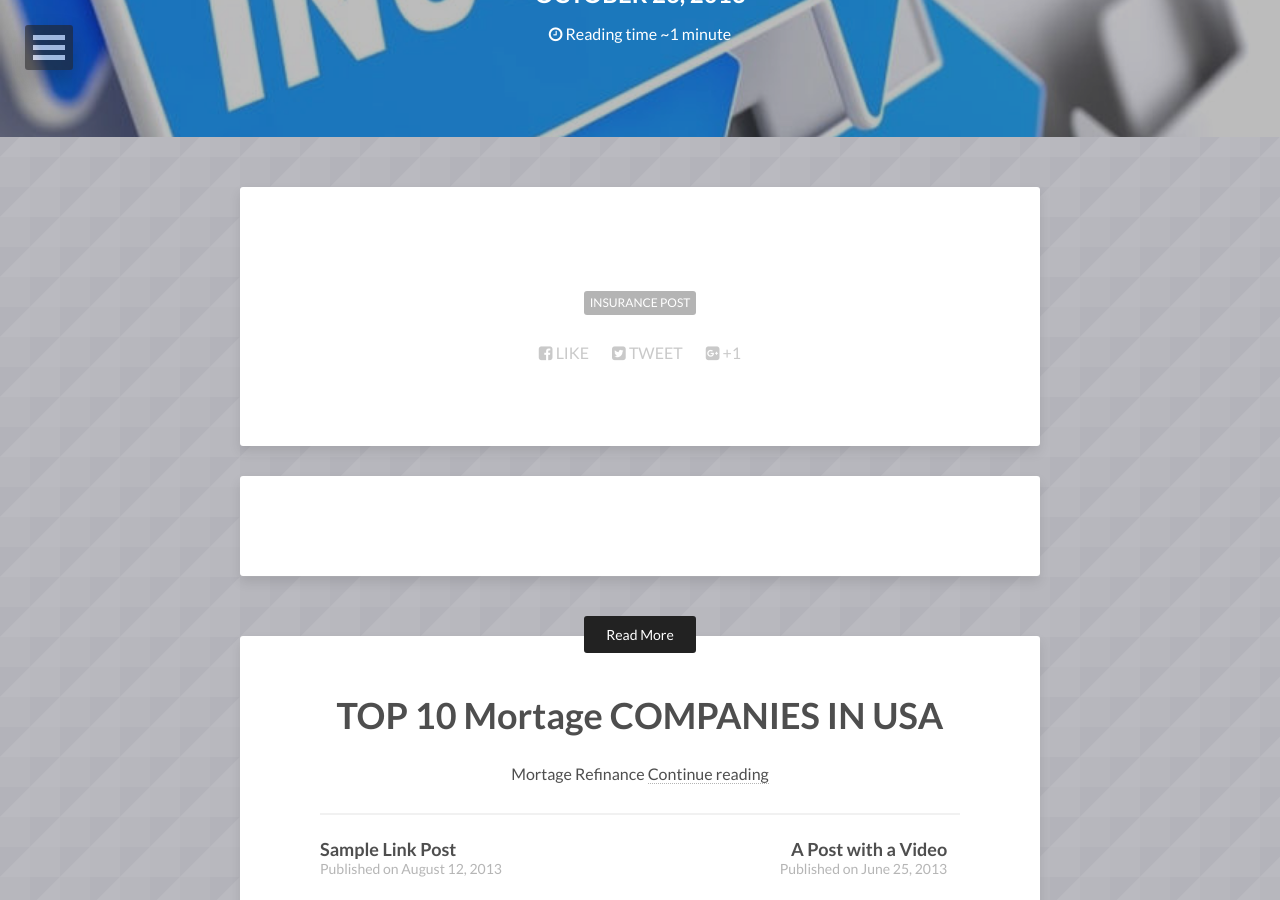
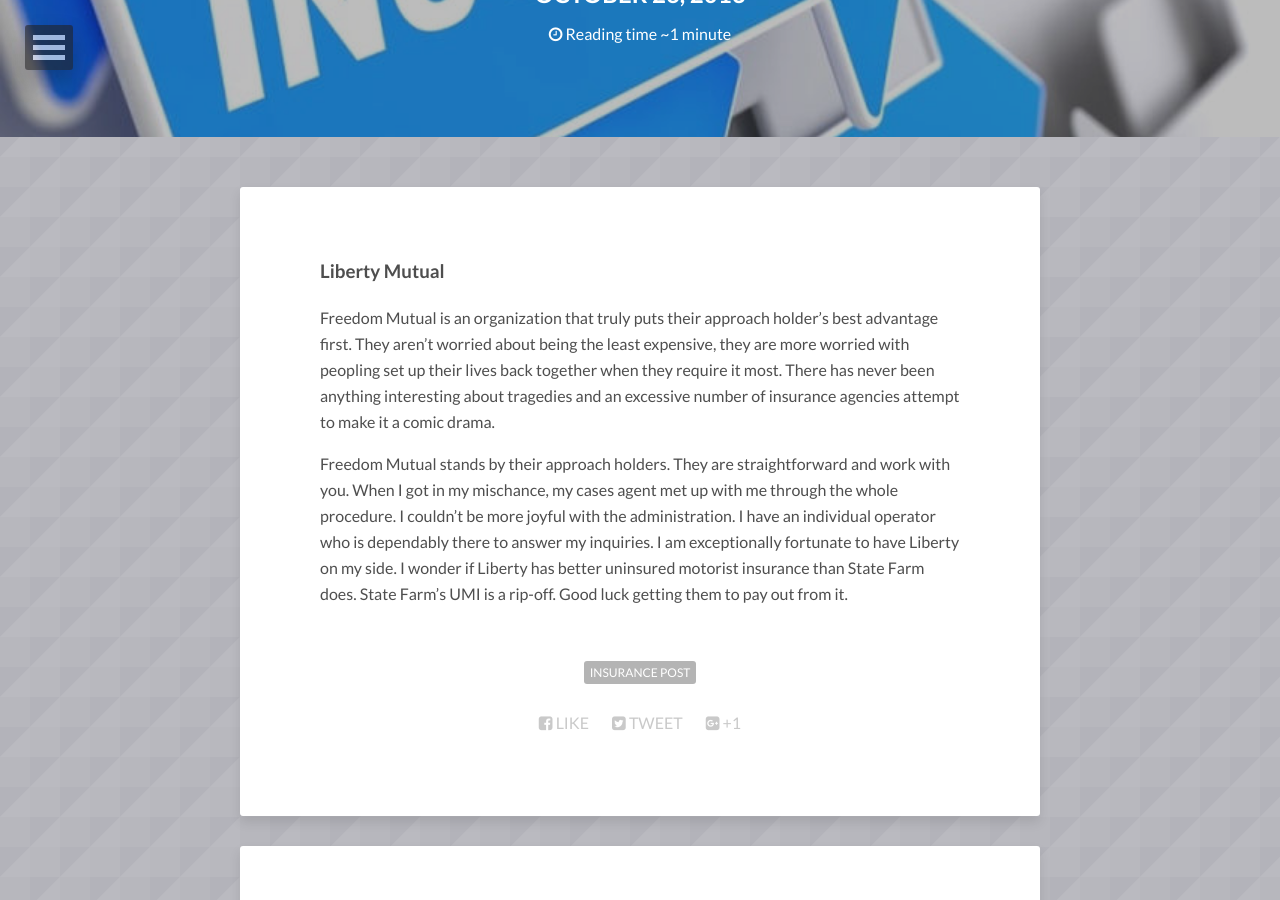
Before and after one commit to vivek1karna/topten, a Jekyll site: the page built from _posts/2013-10-26-background-image.md, in a window 1280 px wide and 900 px high, scrolled down 263 px. Built offline with Jekyll 4.4.1, drawn with Linux system fonts in a browser that asks for light colours; nearby versions of some CDN libraries; comment, search, counter and statistics services are not loaded.

Commit message:
Update 2013-10-26-background-image.md

```diff
--- a/_posts/2013-10-26-background-image.md
+++ b/_posts/2013-10-26-background-image.md
@@ -7,3 +7,7 @@
   feature: insu.jpg
   background: triangular.png
 ---
+### Liberty Mutual
+Freedom Mutual is an organization that truly puts their approach holder's best advantage first. They aren't worried about being the least expensive, they are more worried with peopling set up their lives back together when they require it most. There has never been anything interesting about tragedies and an excessive number of insurance agencies attempt to make it a comic drama.
+
+Freedom Mutual stands by their approach holders. They are straightforward and work with you. When I got in my mischance, my cases agent met up with me through the whole procedure. I couldn't be more joyful with the administration. I have an individual operator who is dependably there to answer my inquiries. I am exceptionally fortunate to have Liberty on my side. I wonder if Liberty has better uninsured motorist insurance than State Farm does. State Farm's UMI is a rip-off. Good luck getting them to pay out from it.
```
